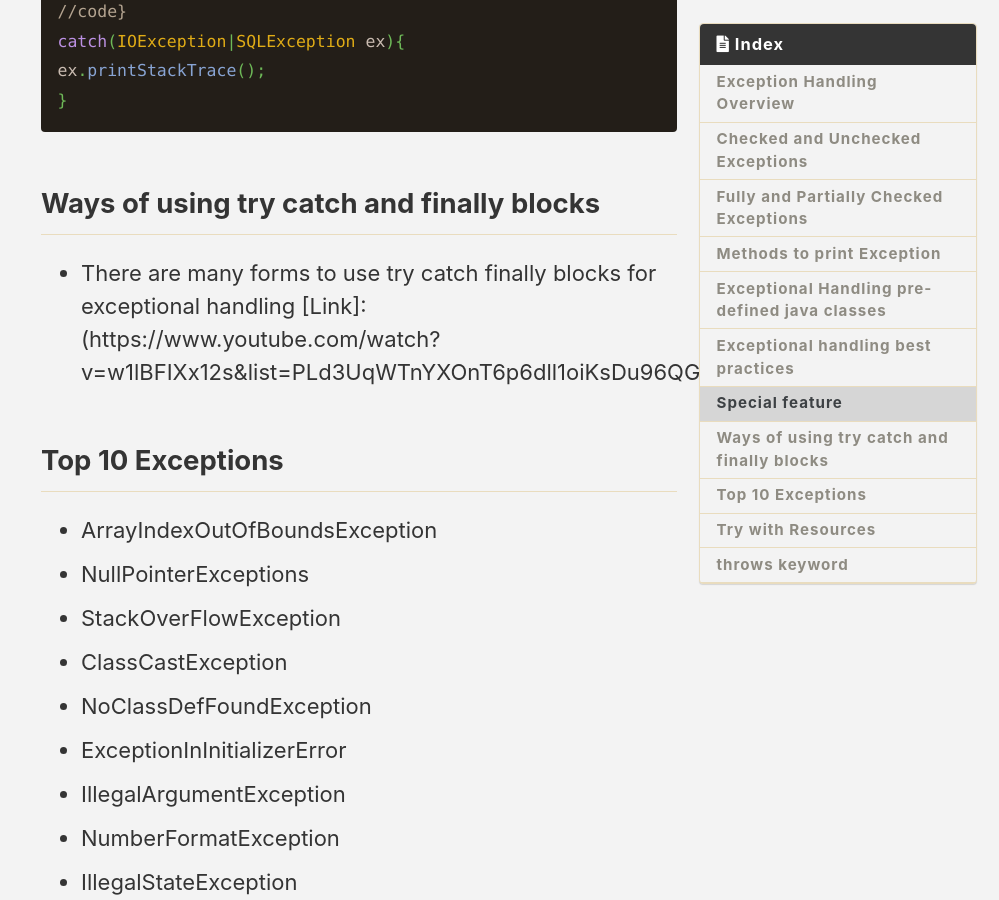
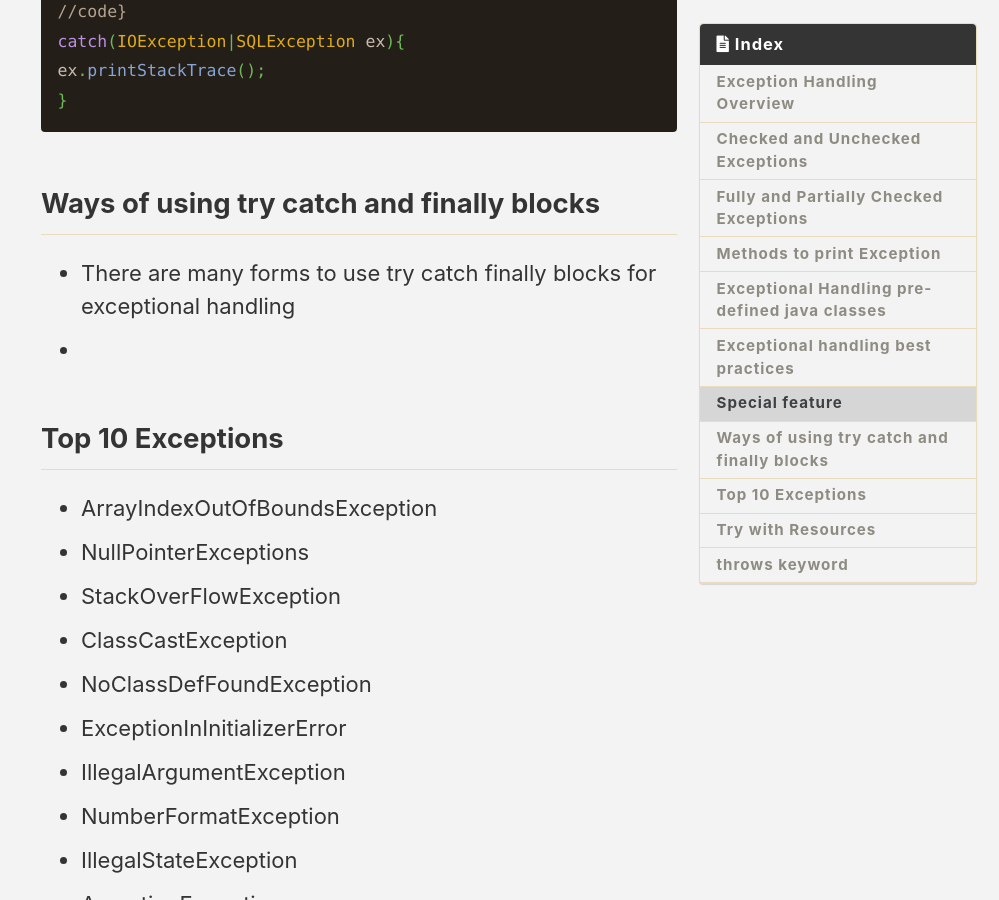
Before and after one commit to deepthivempati/deepthivempati.github.io, a Jekyll site: the page built from _posts/exceptions/2022-11-10-exception-handling.md, in a window 1280 px wide and 900 px high, scrolled down 6014 px. Shown: the whole window, without its empty margins (281-1280 px from the left). Built offline with Jekyll 4.4.1, drawn with Linux system fonts in a browser that asks for light colours; cached includes are drawn as plain includes.

Commit message:
Exception Handling

````diff
--- a/_posts/exceptions/2022-11-10-exception-handling.md
+++ b/_posts/exceptions/2022-11-10-exception-handling.md
@@ -121,7 +121,7 @@
 ```
 ## Ways of using try catch and finally blocks
 * There are many forms to use try catch finally blocks for exceptional handling
-[Link]: (https://www.youtube.com/watch?v=w1lBFIXx12s&list=PLd3UqWTnYXOnT6p6dll1oiKsDu96QGANk&index=18)
+* [Link]: (https://www.youtube.com/watch?v=w1lBFIXx12s&list=PLd3UqWTnYXOnT6p6dll1oiKsDu96QGANk&index=18)
 
 ## Top 10 Exceptions
 * ArrayIndexOutOfBoundsException
````
